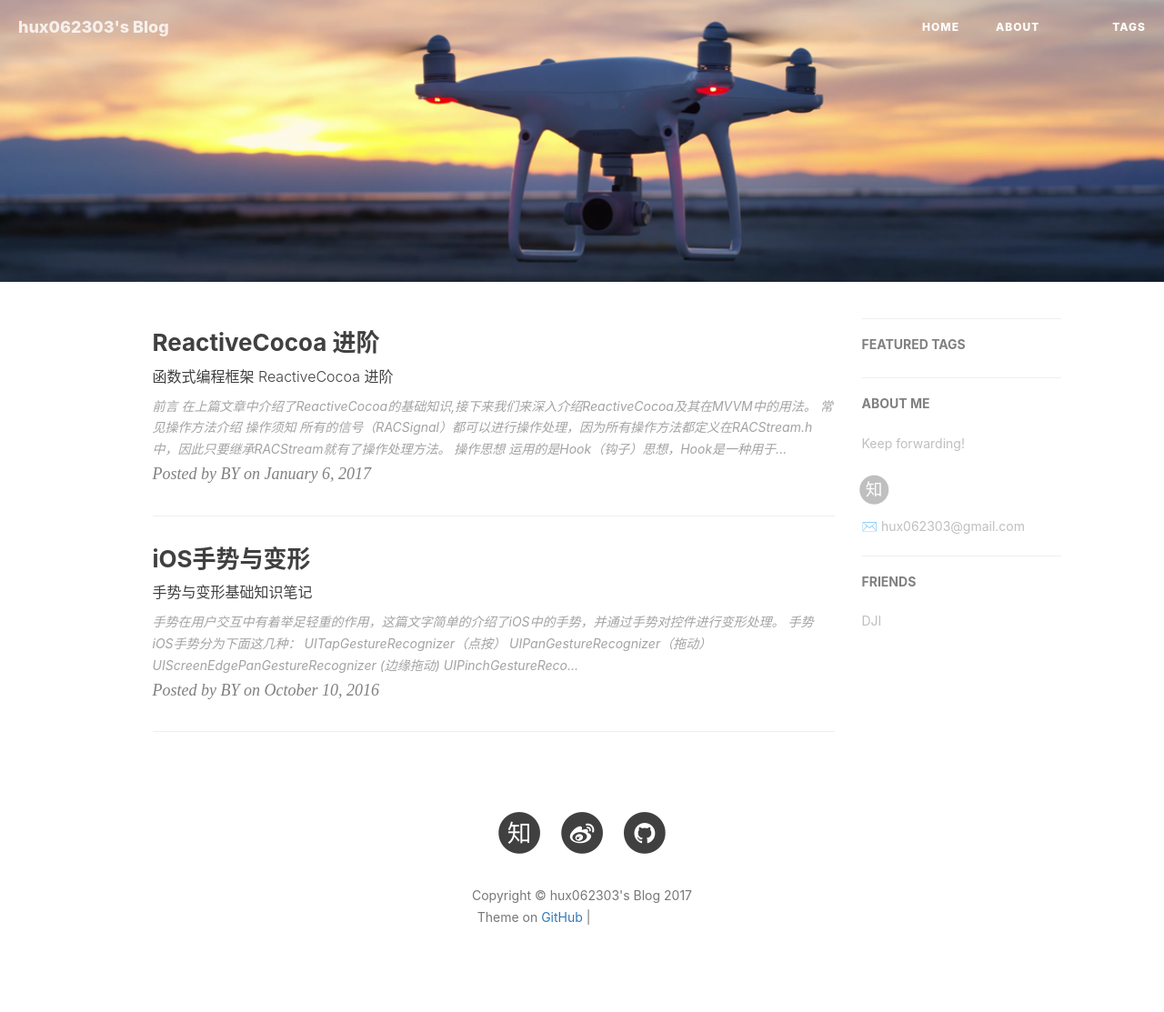
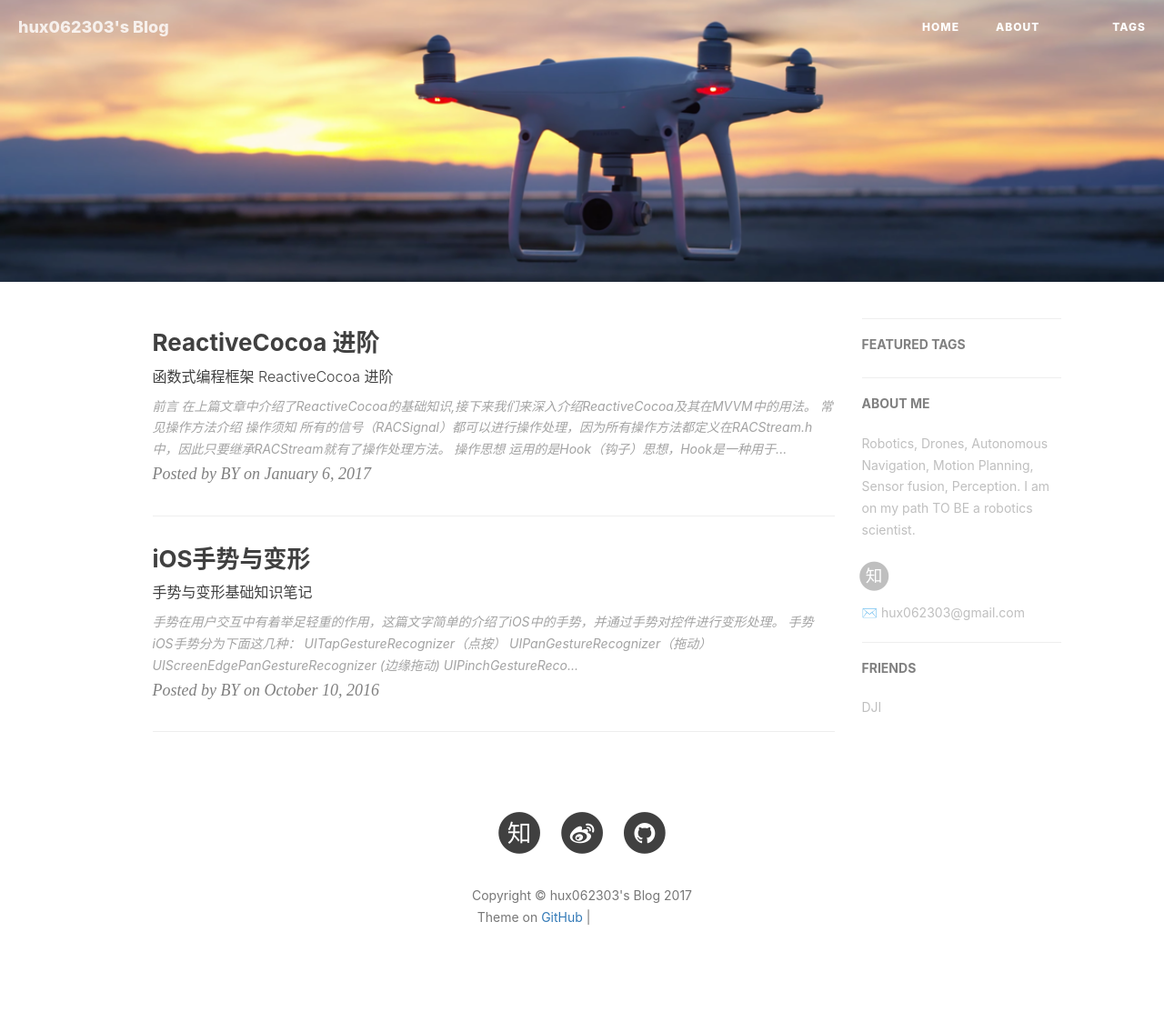
Before and after one commit to hux062303/hux062303.github.io, a Jekyll site: the page built from index.html, in a window 1280 px wide. Shown: the whole page at 91% size. Built offline with Jekyll 4.4.1, drawn with Linux system fonts in a browser that asks for light colours; nearby versions of some CDN libraries; the list of posts is cut into pages by our own code; comment, search, counter and statistics services are not loaded; some of the changed lines change nothing that is shown; grey boxes are pictures that could not be loaded.

Commit message:
optimization

```diff
--- a/_config.yml
+++ b/_config.yml
@@ -3,15 +3,15 @@
 SEOTitle: hux062303 blog
 header-img: img/phantom.png    #TODO, doesnot work, maybe it is too large?????
 email: hux062303@gmail.com
-description: "To be a robotics scientist."
-keyword: "Robotics, Drones, Autonomous Navigation, Motion Planning, Sensor fusion, Perception"
+description: ""
+keyword: ""
 url: "http://hux062303.github.io"          # your host, for absolute URL
 baseurl: ""      # for example, '/blog' if your blog hosted on 'host/blog'
 github_repo: "https://github.com/qiubaiying/hux062303.github.io.git" # you code repository
 
 # Sidebar settings
 sidebar: true                           # whether or not using Sidebar.
-sidebar-about-description: "Keep forwarding!"
+sidebar-about-description: "Robotics, Drones, Autonomous Navigation, Motion Planning, Sensor fusion, Perception. I am on my path TO BE a robotics scientist."
 #sidebar-avatar: /img/about-BY-gentle.jpg      # use absolute URL, seeing it's used in both `/` and `/about/`
 
 # SNS settings
```
